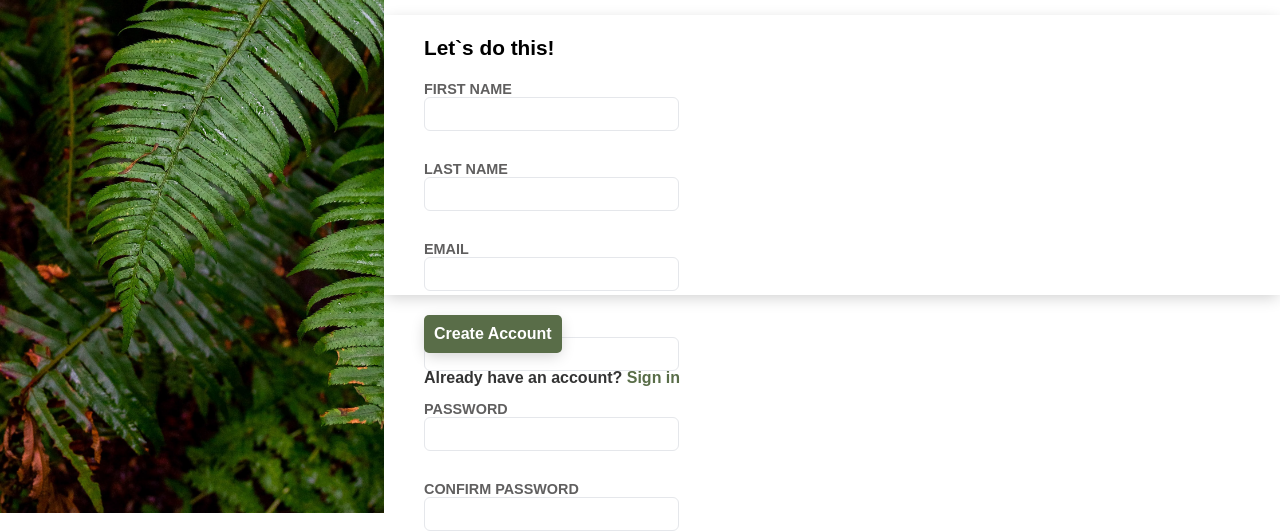
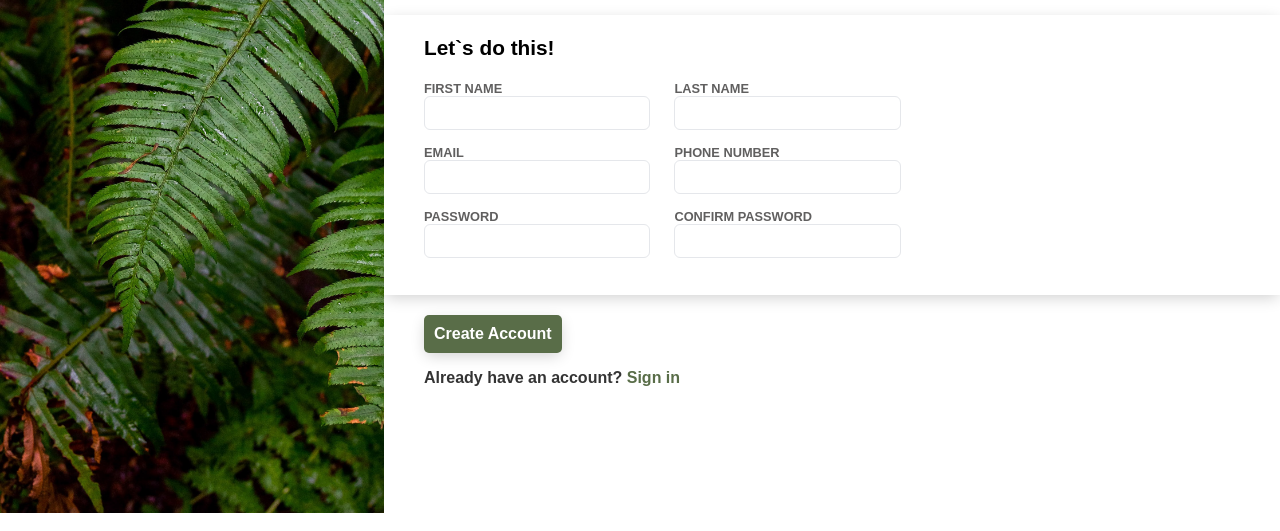
Before and after one commit to FelipeABG/sign-up-form, a plain HTML site: page src/index.html in a window 1280 px wide. Shown: the part 287-818 px from the top of the page. Drawn offline with Linux system fonts and the light colour scheme.

Commit message:
form structure changed to grid

```diff
--- a/src/styles.css
+++ b/src/styles.css
@@ -1,4 +1,10 @@
 /* Global definitions */
+:root{
+    --shadow: 0px 4px 15px -2px rgba(0, 0, 0, 0.2);
+
+    font-family: Arial, Helvetica, sans-serif;
+}
+
 @font-face {
     font-family: "Norse Bold";
     src: url("fonts/Norse-Bold.otf");
@@ -55,14 +61,12 @@ html, body{
     padding-left: 40px;
     margin-top: 100px;
     width: 50%;
-    font-family: Arial, Helvetica, sans-serif;
     font-size: 1.3rem;
 }
 
 .form-container{
     height: 35%;
-    font-family: Arial, Helvetica, sans-serif;
-    box-shadow: 0px 4px 15px -2px rgba(0, 0, 0, 0.2);
+    box-shadow: var(--shadow);
     padding-left: 40px;
 }
 
@@ -72,10 +76,12 @@ html, body{
 
 .form{
     width: 55%;
-    display: flex;
-    flex-direction: row;
-    flex-wrap: wrap;
-    gap: 30px 50px;
+    display: grid;
+    grid-template-columns: repeat(2, 1fr);
+    grid-template-rows: repeat(3, 1fr);
+    align-items: center;
+    justify-content: center;
+    gap: 15px 30px;
 }
 
 .input-container{
@@ -88,7 +94,6 @@ html, body{
 }
 
 .button-container p{
-    font-family: Arial, Helvetica, sans-serif;
     color: #343434;
 }
 
@@ -97,18 +102,17 @@ input{
     height: 30px;
     border: 1px solid #E5E7EB;
     border-radius: 6px;
-    font-size: 1rem;
-    padding-right: 20px;
+    font-size: 0.8rem;
 }
 
 input:focus{
     outline: none;
     border: 1px solid #2f7ab3;
-    box-shadow: 0px 4px 15px -2px rgba(0, 0, 0, 0.2);
+    box-shadow: var(--shadow);
 }
 
 label{
-    font-size: 0.9rem;
+    font-size: 0.8rem;
     color: #605f5f;
 }
 
@@ -117,10 +121,9 @@ button{
     border-radius: 5px;
     background-color: #596D48;
     color: white;
-    font-family: Arial, Helvetica, sans-serif;
     font-size: 1rem;
     padding: 10px;
-    box-shadow: 0px 4px 15px -2px rgba(0, 0, 0, 0.2);
+    box-shadow: var(--shadow);
 }
 
 button:hover{
```
